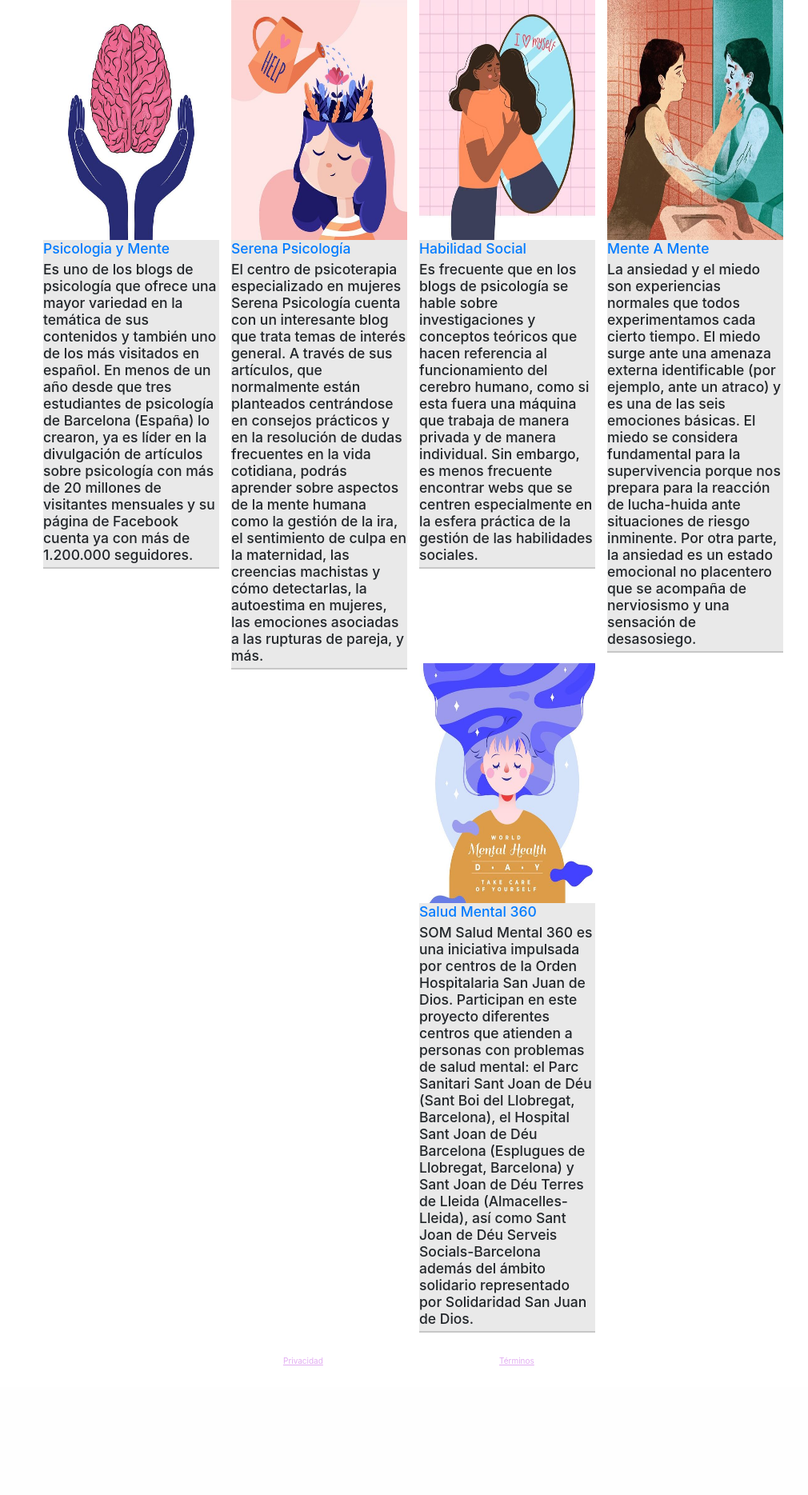
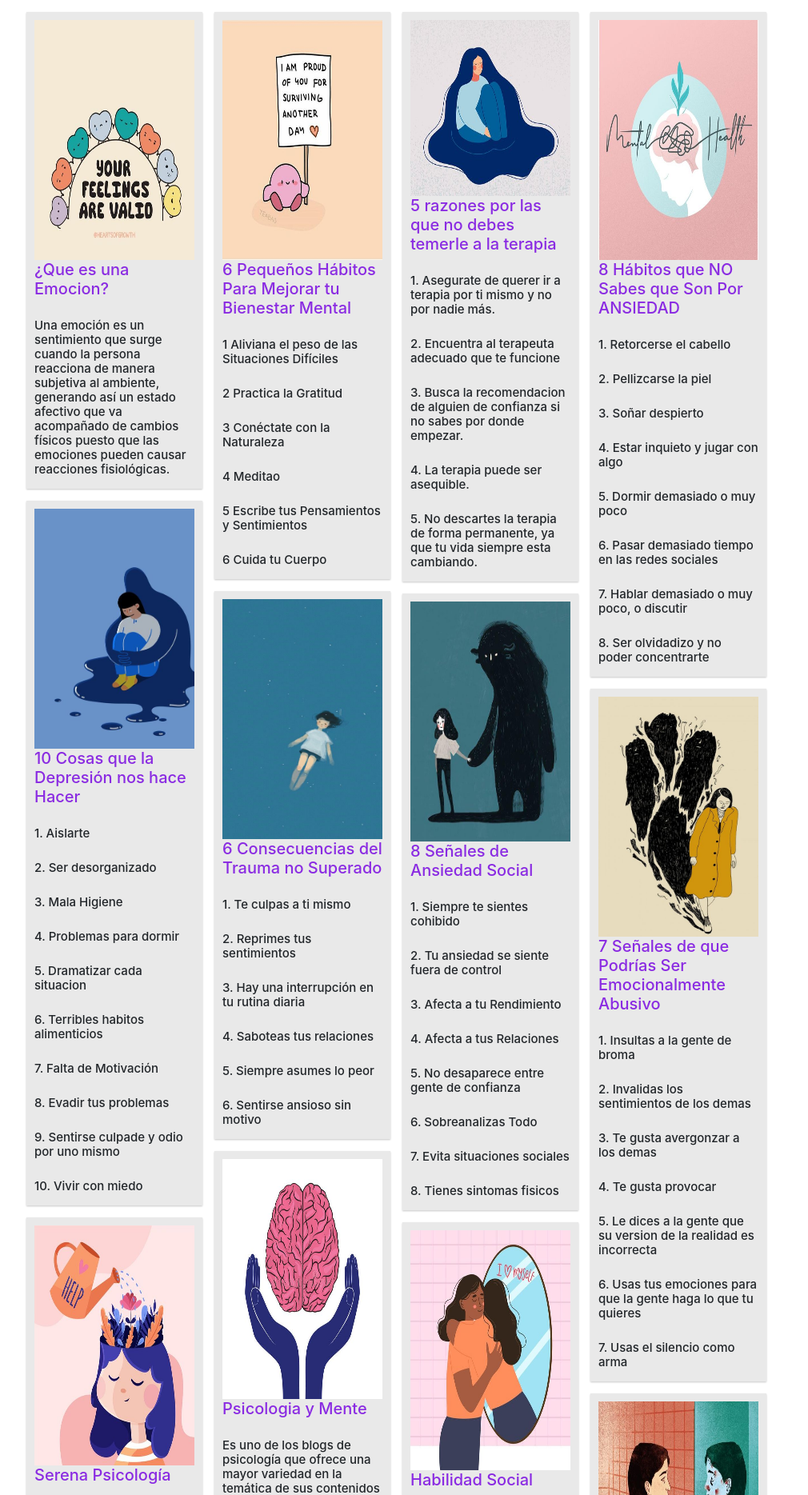
Before and after one commit to RicardoMaravilla/EmotionsOnPage, a Django app: page /wikis/ in a window 1280 px wide. Shown: the part 235-2104 px from the top of the page at 80% size, without its empty margins (31-1041 px from the left). Before the commit the page ends 1942 px from the top, so only its background shows below. Run offline with Django 3.2, Linux system fonts and the light colour scheme; some libraries are stand-ins or nearby versions.

Commit message:
Mas contenido Wiki

```diff
--- a/EmotionsOnPage/static/css/style.css
+++ b/EmotionsOnPage/static/css/style.css
@@ -98,8 +98,18 @@ body{
     float: left;
     margin-right: 15px;
     margin-bottom: 15px;
-    box-shadow: 0 2px 0 rgba(0,0, 0, 0.22);
+    box-shadow: 0 1px 2px 0 rgba(0,0, 0, 0.22);
 }
 img.izquierda{
     float: left;
 }
+.elemento h2{
+    padding: 10px;
+}
+.elemento h4{
+    padding: 10px;
+}
+.elemento img{
+    width: 100%;
+
+}
--- a/EmotionsOnPage/templates/base.html
+++ b/EmotionsOnPage/templates/base.html
@@ -24,6 +24,7 @@
    <!-- CSS personalizado -->
    <link rel="stylesheet" href="{% static 'css/style.css' %}">
    <link rel="stylesheet" href="{% static 'css/style2.css' %}">
+
    <!-- <link rel="text/javascript" href="{% static 'js/jquery.js' %}"> -->
   <!-- CSS de Bootstrap -->
   {# Cargamos la librería #}
--- a/EmotionsOnPage/templates/wikis.html
+++ b/EmotionsOnPage/templates/wikis.html
@@ -4,80 +4,209 @@
 {% load bootstrap_icons %}
 {% block title %}<title>Recomendaciones</title>{% endblock %}
 {% block content %}
+<head>
+    <script src="https://code.jquery.com/jquery-3.6.0.min.js"></script>
+    <script src="https://unpkg.com/masonry-layout@4.2.2/dist/masonry.pkgd.min.js"></script>
 
-<div class="container">
+</head>
+
+<div class="contenedor">
     <div class="elemento">
-        <h3><img src="../static/img/blog1.jpg" alt="" width="220px" height="300px" class="izquierda">
-            <a href="https://psicologiaymente.com/">
+        <h2 style="color: blueviolet;"><img src="../static/img/blog.jpg" alt="" width="220px" height="300px" class="izquierda">
+
+            ¿Que es una Emocion?
+
+        </h2>
+        <h4>
+            Una emoción es un sentimiento que surge cuando la persona reacciona de manera subjetiva
+            al ambiente, generando así un estado afectivo que va acompañado de cambios físicos puesto que
+            las emociones pueden causar reacciones fisiológicas.
+        </h4>
+    </div>
+    <div class="elemento">
+        <h2 style="color: blueviolet;"><img src="../static/img/blog6.jpg" alt="" width="220px" height="300px" class="izquierda">
+
+            6 Pequeños Hábitos Para Mejorar tu Bienestar Mental
+
+        </h2>
+        <h4>
+            1 Aliviana el peso de las Situaciones Difíciles
+        </h4>
+        <h4>2 Practica la Gratitud</h4>
+        <h4>3 Conéctate con la Naturaleza</h4>
+        <h4>4 Meditao</h4>
+        <h4>5 Escribe tus Pensamientos y Sentimientos</h4>
+        <h4>6 Cuida tu Cuerpo</h4>
+
+
+    </div>
+    <div class="elemento">
+        <h2 style="color: blueviolet;"><img src="../static/img/blog8.jpg" alt="" width="210px" height="220px" class="izquierda">
+
+            5 razones por las que no debes temerle a la terapia
+
+        </h2>
+        <h4>
+            1. Asegurate de querer ir a terapia por ti mismo y no por nadie más.
+        </h4>
+        <h4>2. Encuentra al terapeuta adecuado que te funcione </h4>
+        <h4>3. Busca la recomendacion de alguien de confianza si no sabes por donde empezar.</h4>
+        <h4>4. La terapia puede ser asequible.</h4>
+        <h4>5. No descartes la terapia de forma permanente, ya que tu vida siempre esta cambiando. </h4>
+
+
+    </div>
+    <div class="elemento">
+        <h2 style="color: blueviolet;"><img src="../static/img/blog7.jpg" alt="" width="220px" height="300px" class="izquierda">
+
+            8 Hábitos que NO Sabes que Son Por ANSIEDAD
+
+        </h2>
+        <h4>1. Retorcerse el cabello</h4>
+        <h4>2. Pellizcarse la piel</h4>
+        <h4>3. Soñar despierto</h4>
+        <h4>4. Estar inquieto y jugar con algo</h4>
+        <h4>5. Dormir demasiado o muy poco</h4>
+        <h4>6. Pasar demasiado tiempo en las redes sociales</h4>
+        <h4>7. Hablar demasiado o muy poco, o discutir</h4>
+        <h4>8. Ser olvidadizo y no poder concentrarte</h4>
+    </div>
+    <div class="elemento">
+        <h2 style="color: blueviolet;"><img src="../static/img/blog9.jpg" alt="" width="220px" height="300px" class="izquierda">
+
+            10 Cosas que la Depresión nos hace Hacer
+
+        </h2>
+        <h4>1. Aislarte</h4>
+        <h4>2. Ser desorganizado </h4>
+        <h4>3. Mala Higiene</h4>
+        <h4>4. Problemas para dormir</h4>
+        <h4>5. Dramatizar cada situacion</h4>
+        <h4>6. Terribles habitos alimenticios</h4>
+        <h4>7. Falta de Motivación</h4>
+        <h4>8. Evadir tus problemas</h4>
+        <h4>9. Sentirse culpade y odio por uno mismo</h4>
+        <h4>10. Vivir con miedo</h4>
+    </div>
+    <div class="elemento">
+        <h2 style="color: blueviolet;"><img src="../static/img/blog10.jpg" alt="" width="220px" height="300px" class="izquierda">
+
+            6 Consecuencias del Trauma no Superado
+
+        </h2>
+        <h4>1. Te culpas a ti mismo </h4>
+        <h4>2. Reprimes tus sentimientos</h4>
+        <h4>3. Hay una interrupción en tu rutina diaria</h4>
+        <h4>4. Saboteas tus relaciones</h4>
+        <h4>5. Siempre asumes lo peor</h4>
+        <h4>6. Sentirse ansioso sin motivo
+        </h4>
+    </div>
+    <div class="elemento">
+        <h2 style="color: blueviolet;"><img src="../static/img/blog11.jpg" alt="" width="220px" height="300px" class="izquierda">
+
+            8 Señales de Ansiedad Social
+
+        </h2>
+        <h4>1. Siempre te sientes cohibido </h4>
+        <h4>2. Tu ansiedad se siente fuera de control</h4>
+        <h4>3. Afecta a tu Rendimiento</h4>
+        <h4>4. Afecta a tus Relaciones</h4>
+        <h4>5. No desaparece entre gente de confianza</h4>
+        <h4>6. Sobreanalizas Todo</h4>
+        <h4>7. Evita situaciones sociales</h4>
+        <h4>8. Tienes sintomas fisicos</h4>
+    </div>
+    <div class="elemento">
+        <h2 style="color: blueviolet;"><img src="../static/img/blog12.jpg" alt="" width="220px" height="300px" class="izquierda">
+
+            7 Señales de que Podrías Ser Emocionalmente Abusivo
+
+        </h2>
+        <h4>1. Insultas a la gente de broma</h4>
+        <h4>2. Invalidas los sentimientos de los demas</h4>
+        <h4>3. Te gusta avergonzar a los demas</h4>
+        <h4>4. Te gusta provocar</h4>
+        <h4>5. Le dices a la gente que su version de la realidad es incorrecta</h4>
+        <h4>6. Usas tus emociones para que la gente haga lo que tu quieres</h4>
+        <h4>7. Usas el silencio como arma</h4>
+    </div>
+    <div class="elemento">
+        <h2><img src="../static/img/blog1.jpg" alt="" width="220px" height="300px" class="izquierda">
+            <a href="https://psicologiaymente.com/" style="color: blueviolet;">
             Psicologia y Mente
             </a>
-        </h3>
-        <h3>Es uno de los blogs de psicología que ofrece una mayor variedad en la temática de sus contenidos
+        </h2>
+        <h4>Es uno de los blogs de psicología que ofrece una mayor variedad en la temática de sus contenidos
             y también uno de los más visitados en español. En menos de un año desde que tres estudiantes de
             psicología de Barcelona (España) lo crearon, ya es líder en la divulgación de artículos sobre psicología
-            con más de 20 millones de visitantes mensuales y su página de Facebook cuenta ya con más de 1.200.000 seguidores.</h3>
+            con más de 20 millones de visitantes mensuales y su página de Facebook cuenta ya con más de 1.200.000 seguidores.</h4>
     </div>
     <div class="elemento">
-        <h3><img src="../static/img/blog2.jpg" alt="" width="220px" height="300px" class="izquierda">
-            <a href="https://serenapsicologia.com/blog/">
+        <h2><img src="../static/img/blog2.jpg" alt="" width="220px" height="300px" class="izquierda">
+            <a href="https://serenapsicologia.com/blog/" style="color: blueviolet;">
                 Serena Psicología
             </a>
-        </h3>
-        <h3>El centro de psicoterapia especializado en mujeres Serena Psicología cuenta con un interesante
+        </h2>
+        <h4>El centro de psicoterapia especializado en mujeres Serena Psicología cuenta con un interesante
             blog que trata temas de interés general.
             A través de sus artículos, que normalmente están planteados centrándose en consejos prácticos
             y en la resolución de dudas frecuentes en la vida cotidiana, podrás aprender sobre aspectos de
             la mente humana como la gestión de la ira, el sentimiento de culpa en la maternidad, las creencias
             machistas y cómo detectarlas, la autoestima en mujeres, las emociones asociadas a las rupturas de pareja, y más.
-        </h3>
+        </h4>
     </div>
     <div class="elemento">
-        <h3><img src="../static/img/blog3.jpg" alt="" width="220px" height="300px" class="izquierda">
-            <a href="https://habilidadsocial.com/blog/">
+        <h2><img src="../static/img/blog3.jpg" alt="" width="200px" height="300px" class="izquierda">
+            <a href="https://habilidadsocial.com/blog/" style="color: blueviolet;">
                 Habilidad Social
             </a>
-        </h3>
-        <h3>Es frecuente que en los blogs de psicología se hable sobre investigaciones y conceptos teóricos
+        </h2>
+        <h4>Es frecuente que en los blogs de psicología se hable sobre investigaciones y conceptos teóricos
             que hacen referencia al funcionamiento del cerebro humano, como si esta fuera una máquina que trabaja
             de manera privada y de manera individual. Sin embargo, es menos frecuente encontrar webs que se centren
             especialmente en la esfera práctica de la gestión de las habilidades sociales.
-        </h3>
+        </h4>
     </div>
     <div class="elemento">
-        <h3><img src="../static/img/blog4.jpg" alt="" width="220px" height="300px" class="izquierda">
-            <a href="https://www.menteamente.com/blog-salud-mental">
+        <h2><img src="../static/img/blog4.jpg" alt="" width="220px" height="320px" class="izquierda">
+            <a href="https://www.menteamente.com/blog-salud-mental" style="color: blueviolet;">
                 Mente A Mente
             </a>
-        </h3>
-        <h3>La ansiedad y el miedo son experiencias normales que todos experimentamos cada cierto tiempo.
+        </h2>
+        <h4>La ansiedad y el miedo son experiencias normales que todos experimentamos cada cierto tiempo.
             El miedo surge ante una amenaza externa identificable (por ejemplo, ante un atraco) y es una de
             las seis emociones básicas. El miedo se considera fundamental para la supervivencia porque nos
             prepara para la reacción de lucha-huida ante situaciones de riesgo inminente. Por otra parte,
             la ansiedad es un estado emocional no placentero que se acompaña de nerviosismo y una sensación de desasosiego.
-        </h3>
+        </h4>
     </div>
     <div class="elemento">
-        <h3><img src="../static/img/blog5.jpg" alt="" width="220px" height="300px" class="izquierda">
-            <a href="https://www.som360.org/es/blog">
+        <h2><img src="../static/img/blog5.jpg" alt="" width="200px" height="300px" class="izquierda">
+            <a href="https://www.som360.org/es/blog" style="color: blueviolet;">
                 Salud Mental 360
             </a>
-        </h3>
-        <h3>SOM Salud Mental 360 es una iniciativa impulsada por centros de la Orden Hospitalaria San Juan de Dios.
+        </h2>
+        <h4>SOM Salud Mental 360 es una iniciativa impulsada por centros de la Orden Hospitalaria San Juan de Dios.
             Participan en este proyecto diferentes centros que atienden a personas con problemas de salud mental:
             el Parc Sanitari Sant Joan de Déu (Sant Boi del Llobregat, Barcelona), el Hospital Sant Joan de Déu Barcelona
             (Esplugues de Llobregat, Barcelona) y Sant Joan de Déu Terres de Lleida (Almacelles-Lleida), así como Sant Joan de Déu Serveis
             Socials-Barcelona además del ámbito solidario representado por Solidaridad San Juan de Dios.
-        </h3>
+        </h4>
     </div>
 
 
 
 
 
+
 </div>
-
-
-
-
+<script>
+    var elem = document.querySelector('.contenedor');
+    var msnry = new Masonry( elem, {
+    // options
+    itemSelector: '.elemento',
+    });
+</script>
 
 {% endblock %}
```
Also changed, not shown: EmotionsOnPage/static/img/blog.jpg (added), EmotionsOnPage/static/img/blog10.jpg (added), EmotionsOnPage/static/img/blog11.jpg (added), EmotionsOnPage/static/img/blog12.jpg (added), EmotionsOnPage/static/img/blog6.jpg (added), EmotionsOnPage/static/img/blog7.jpg (added), EmotionsOnPage/static/img/blog8.jpg (added), EmotionsOnPage/static/img/blog9.jpg (added).
